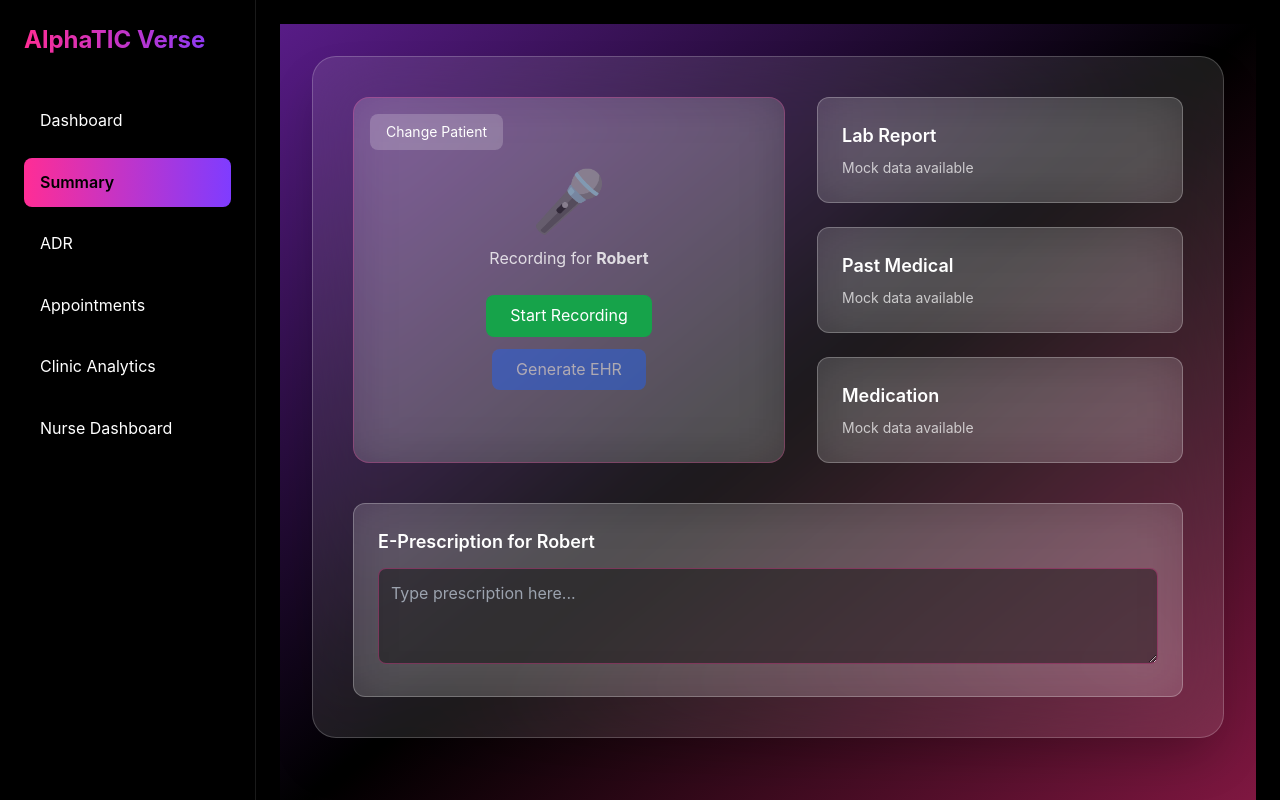
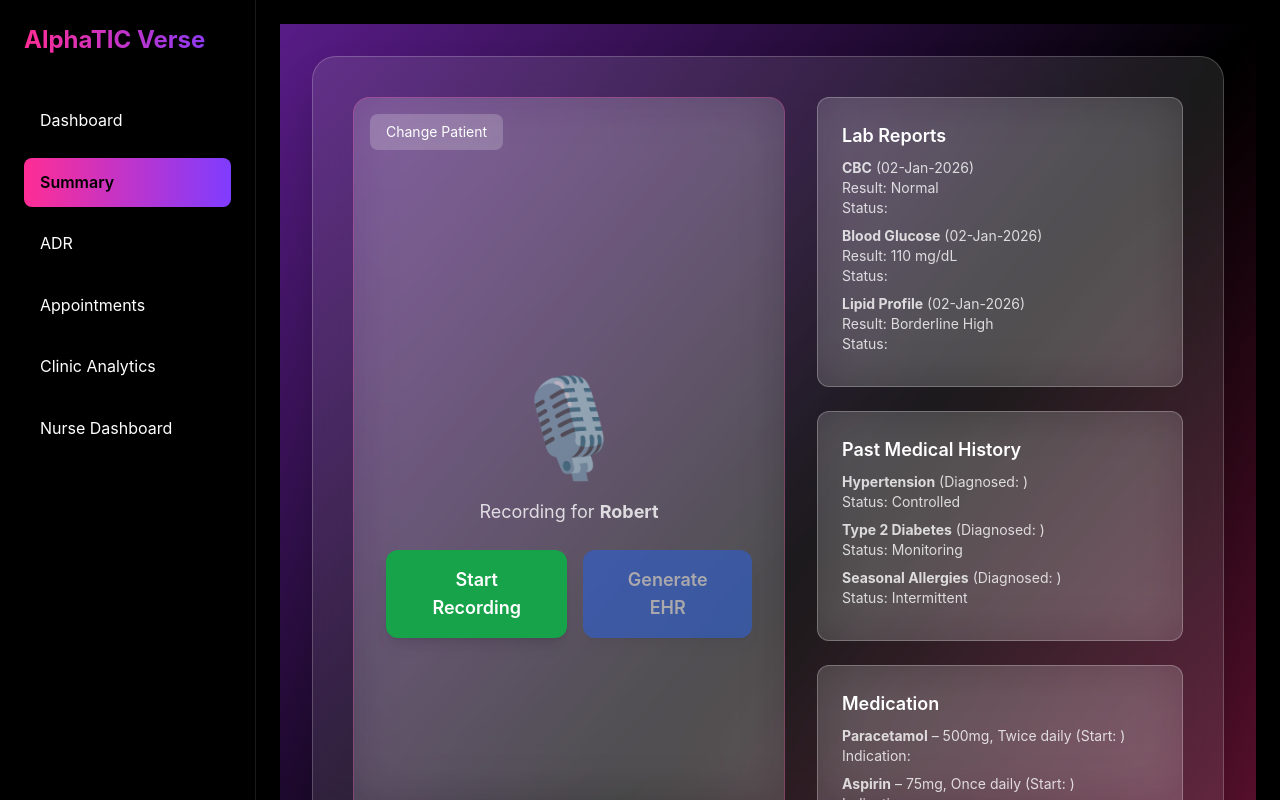
Before and after one commit to alphaticverse291726/alphatic-verse-ui, a React (Vite) app: page /ehr/name in a window 1280 px wide. Both pictures are taken after a click on the button "Robert". Built offline with nearby package versions, Linux system fonts and the light colour scheme.

Commit message:
Update voice recording card with waveform and bigger buttons

```diff
--- a/src/pages/EHRName.jsx
+++ b/src/pages/EHRName.jsx
@@ -48,6 +48,29 @@ export default function EHRName() {
       status: "Pending approval",
     },
   };
+
+  /* ================= MOCK LAB REPORTS / MEDICAL / MEDICATION ================= */
+  /* ================= MOCK LAB REPORTS ================= */
+const mockLabReports = [
+  { test: "CBC", date: "02-Jan-2026", result: "Normal" },
+  { test: "Blood Glucose", date: "02-Jan-2026", result: "110 mg/dL" },
+  { test: "Lipid Profile", date: "02-Jan-2026", result: "Borderline High" },
+];
+
+/* ================= MOCK PAST MEDICAL HISTORY ================= */
+const mockMedicalHistory = [
+  { condition: "Hypertension", status: "Controlled" },
+  { condition: "Type 2 Diabetes", status: "Monitoring" },
+  { condition: "Seasonal Allergies", status: "Intermittent" },
+];
+
+/* ================= MOCK MEDICATIONS ================= */
+const mockMedications = [
+  { drug: "Paracetamol", dose: "500mg", frequency: "Twice daily" },
+  { drug: "Aspirin", dose: "75mg", frequency: "Once daily" },
+  { drug: "Metformin", dose: "500mg", frequency: "Twice daily" },
+];
+
 
   /* ================= ACTIONS ================= */
   const startRecording = () => {
@@ -107,8 +130,10 @@ export default function EHRName() {
           <>
             <div className="flex flex-col md:flex-row gap-8">
 
-              {/* RECORDING PANEL */}
-              <div className="flex-1 bg-white/15 backdrop-blur-xl border border-pink-500/30 rounded-2xl p-8 flex flex-col items-center justify-center relative">
+              {/* ================= RECORDING PANEL ================= */}
+<div className="flex-1 bg-white/15 backdrop-blur-xl border border-pink-500/30 rounded-2xl p-8 relative flex flex-col items-center justify-center space-y-6">
+
+  {/* CHANGE PATIENT BUTTON */}
   <button
     onClick={() => setSelectedPatient("")}
     className="absolute top-4 left-4 text-sm bg-white/20 px-4 py-2 rounded-lg"
@@ -116,41 +141,106 @@ export default function EHRName() {
     Change Patient
   </button>
 
-                <div className="text-6xl animate-pulse mb-4">🎤</div>
-                <p className="opacity-80 mb-6">
+  {/* MIC ICON */}
+  <div className="text-8xl animate-pulse mb-2 text-center">
+    🎙️
+  </div>
+
+  {/* MOCK RECORDING WAVEFORM */}
+  {recording && (
+    <div className="flex items-end justify-center gap-1 h-12 mb-4">
+      {[...Array(10)].map((_, i) => (
+        <span
+          key={i}
+          className="bg-green-400 w-1 rounded-sm animate-wave"
+          style={{ animationDelay: `${i * 0.1}s` }}
+        ></span>
+      ))}
+    </div>
+  )}
+
+  <p className="opacity-80 text-lg text-center">
     Recording for <b>{selectedPatient}</b>
   </p>
 
+  {/* RECORD BUTTONS */}
+  <div className="flex flex-col sm:flex-row gap-4 justify-center items-center w-full">
     {!recording ? (
-                  <button onClick={startRecording} className="bg-green-600 px-6 py-2 rounded-lg mb-3">
+      <button
+        className="bg-green-600 px-8 py-4 rounded-xl text-lg font-semibold shadow-lg"
+        onClick={startRecording}
+      >
         Start Recording
       </button>
     ) : (
-                  <button onClick={stopRecording} className="bg-red-600 px-6 py-2 rounded-lg mb-3">
+      <button
+        className="bg-red-600 px-8 py-4 rounded-xl text-lg font-semibold shadow-lg"
+        onClick={stopRecording}
+      >
         Stop Recording
       </button>
     )}
 
     <button
       onClick={handleGenerateEHR}
-                  disabled={loading || !audioBlob}
-                  className="bg-blue-600 px-6 py-2 rounded-lg disabled:opacity-50"
+      disabled={!audioBlob || recording}
+      className="bg-blue-600 px-8 py-4 rounded-xl text-lg font-semibold disabled:opacity-50 shadow-lg"
     >
-                  {loading ? "AI Generating EHR..." : "Generate EHR"}
+      {loading ? "AI Generating..." : "Generate EHR"}
     </button>
   </div>
 
-              {/* SIDE PANELS (RESTORED) */}
+  {/* ================= WAVE ANIMATION STYLE ================= */}
+  <style>{`
+    @keyframes wave {
+      0%, 100% { height: 25%; }
+      50% { height: 100%; }
+    }
+    .animate-wave {
+      animation: wave 1s infinite ease-in-out;
+    }
+  `}</style>
+</div>
+
+
+
+              {/* SIDE PANELS */}
               <div className="flex-1 flex flex-col gap-6">
-                {["Lab Report", "Past Medical", "Medication"].map((title) => (
-                  <div
-                    key={title}
-                    className="bg-white/15 backdrop-blur-xl border border-white/25 rounded-xl p-6"
-                  >
-                    <h3 className="text-lg font-semibold mb-2">{title}</h3>
-                    <p className="opacity-70 text-sm">Mock data available</p>
+
+                {/* Lab Reports */}
+                <div className="bg-white/15 backdrop-blur-xl border border-white/25 rounded-xl p-6">
+                  <h3 className="text-lg font-semibold mb-2">Lab Reports</h3>
+                  {mockLabReports.map((report, idx) => (
+                    <div key={idx} className="mb-2 text-sm opacity-80">
+                      <strong>{report.test}</strong> ({report.date})<br />
+                      Result: {report.result}<br />
+                      Status: <span className={report.status === "Normal" ? "text-green-400" : "text-yellow-400"}>{report.status}</span>
                     </div>
                   ))}
+                </div>
+
+                {/* Past Medical */}
+                <div className="bg-white/15 backdrop-blur-xl border border-white/25 rounded-xl p-6">
+                  <h3 className="text-lg font-semibold mb-2">Past Medical History</h3>
+                  {mockMedicalHistory.map((item, idx) => (
+                    <div key={idx} className="mb-2 text-sm opacity-80">
+                      <strong>{item.condition}</strong> (Diagnosed: {item.diagnosed})<br />
+                      Status: {item.status}
+                    </div>
+                  ))}
+                </div>
+
+                {/* Medication */}
+                <div className="bg-white/15 backdrop-blur-xl border border-white/25 rounded-xl p-6">
+                  <h3 className="text-lg font-semibold mb-2">Medication</h3>
+                  {mockMedications.map((med, idx) => (
+                    <div key={idx} className="mb-2 text-sm opacity-80">
+                      <strong>{med.drug}</strong> – {med.dose}, {med.frequency} (Start: {med.startDate})<br />
+                      Indication: {med.indication}
+                    </div>
+                  ))}
+                </div>
+
               </div>
             </div>
 
@@ -179,91 +269,45 @@ export default function EHRName() {
 
 <h2>CONSULTATION SUMMARY</h2>
 
-Patient Name: John Doe<br></br>
-Patient ID: PT-CLINIC001-0001<br></br>
-Date of Birth: 12-May-1987<br></br>
-Age: 38<br></br>
-Gender: Male<br></br>
+Patient Name: {selectedPatient}<br />
+Patient ID: PT-CLINIC001-0001<br />
+Age: 38<br />
+Gender: Male<br />
 
-Clinic Name: Alphatic Health Clinic<br></br>
-Clinic Registration ID: CL-OM-45893<br></br>
-Treating Physician: Dr. Ravi Kumar<br></br>
-Medical Council Registration No: TNMC-123456<br></br>
-Digital Signature: ✔ Verified<br></br>
+Clinic Name: Alphatic Health Clinic<br />
+Clinic Registration ID: CL-OM-45893<br />
+Treating Physician: Dr. Ravi Kumar<br />
+Medical Council Registration No: TNMC-123456<br />
+Digital Signature: ✔ Verified<br />
 
-Encounter ID: ENC-2026-01-03-0021<br></br>
-Date & Time: 03-Jan-2026, 2:35 PM<br></br>
-Mode of Visit: In-Person<br></br>
+Encounter ID: ENC-2026-01-03-0021<br />
+Date & Time: 03-Jan-2026, 2:35 PM<br />
+Mode of Visit: In-Person<br />
 
-<br></br>
+<br />
 <h3>CHIEF COMPLAINT</h3>
-Headache for 2 days<br></br>
-(SNOMED CT: 25064002)<br></br>
+Headache for 2 days<br />
 
-<br></br>
+<br />
 <h3>VITALS</h3>
-✓ Blood Pressure: 120/80 mmHg (Normal)<br></br>
-✓ Heart Rate: 72 bpm (Normal)<br></br>
-✓ Temperature: 36.8°C<br></br>
-✓ SpO₂: 99%<br></br>
+✓ Blood Pressure: 120/80 mmHg<br />
+✓ Heart Rate: 72 bpm<br />
+✓ Temperature: 36.8°C<br />
+✓ SpO₂: 99%<br />
 
-<br></br>
+<br />
 <h3>CLINICAL ASSESSMENT</h3>
-Diagnosis: Tension Headache<br></br>
-ICD-10: R51<br></br>
-(Confidence: 89%)<br></br>
+Diagnosis: Tension Headache<br />
+ICD-10: R51<br />
+Confidence: 89%<br />
 
-<br></br>
-<h3>CLINICAL NOTES:</h3>
-No neurological deficits, vitals stable, no red-flag symptoms observed.<br></br>
-
-<br></br>
+<br />
 <h3>PRESCRIPTION</h3>
-Drug&nbsp;&nbsp;&nbsp;&nbsp;&nbsp;&nbsp;&nbsp;Dose&nbsp;&nbsp;&nbsp;&nbsp;&nbsp;&nbsp;&nbsp;Frequency&nbsp;&nbsp;&nbsp;&nbsp;&nbsp;&nbsp;&nbsp;Indication<br></br>
-Paracetamol&nbsp;&nbsp;500 mg&nbsp;&nbsp;&nbsp;&nbsp;Twice daily&nbsp;&nbsp;&nbsp;&nbsp;Headache<br></br>
-Aspirin&nbsp;&nbsp;&nbsp;&nbsp;&nbsp;&nbsp;75 mg&nbsp;&nbsp;&nbsp;&nbsp;Once daily&nbsp;&nbsp;&nbsp;&nbsp;Cardiovascular prophylaxis<br></br>
-
-<br></br>
-Therapy Start Date: 01-Jan-2026<br></br>
-
-<br></br>
-<h3>INSURANCE CLAIM DETAILS</h3>
-Procedure Code: CPT 99213 – Office Visit<br></br>
-Linked Diagnosis: R51 – Tension Headache<br></br>
-Charge: ₹800<br></br>
-Medical Necessity: Neurological evaluation and vital-sign monitoring performed for acute headache.<br></br>
-Claim Status: Pending approval<br></br>
-
-<br></br>
-<h3>ADVERSE DRUG REACTION (AUTO-DETECTED BY AI)</h3>
-Follow-up Date: 05-Jan-2026<br></br>
-Patient Reported Symptom: Black stools<br></br>
-SNOMED CT: 62315008<br></br>
-Suspected Drug: Aspirin<br></br>
-Reaction: Gastrointestinal bleeding<br></br>
-Seriousness: Serious<br></br>
-Outcome: Not recovered<br></br>
-Causality Assessment: Probable<br></br>
-Reviewed and Confirmed by: Dr. Ravi Kumar<br></br>
-
-<br></br>
-<h3>PHARMACOVIGILANCE CASE (ICH-E2B READY)</h3>
-PV Case ID: PV-CLINIC001-00045<br></br>
-Patient Age: 38<br></br>
-Sex: Male<br></br>
-Reaction Term (MedDRA): Gastrointestinal haemorrhage<br></br>
-Suspect Drug: Aspirin 75 mg<br></br>
-Therapy Start Date: 01-Jan-2026<br></br>
-Reaction Onset: 05-Jan-2026<br></br>
-Outcome: Ongoing<br></br>
-Reporter: Dr. Ravi Kumar<br></br>
-Country of Occurrence: Oman<br></br>
-
-<br></br>
-<h3>AUDIT TRAIL</h3>
-Record Created: 03-Jan-2026, 14:36 – Dr. Ravi Kumar<br></br>
-AI Coding & Validation: 03-Jan-2026, 14:37 – Alphatic AI Engine<br></br>
-Physician Approval: 03-Jan-2026, 14:38 – Dr. Ravi Kumar<br></br>
+{mockMedications.map((med, idx) => (
+  <div key={idx}>
+    {med.drug} - {med.dose}, {med.frequency} (Indication: {med.indication})
+  </div>
+))}
 
 </pre>
 
```
Lines whose indentation alone changed are shown as unchanged.
